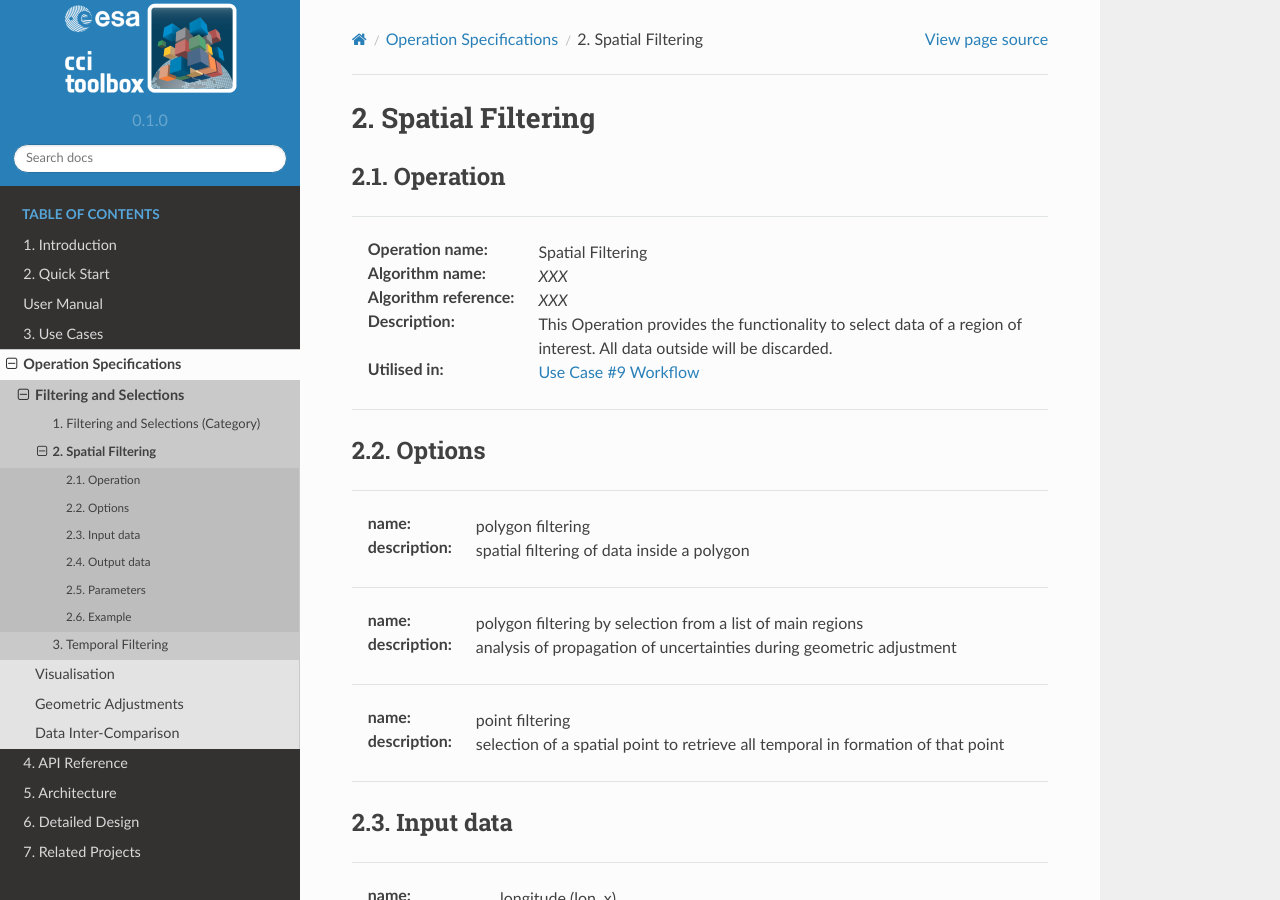
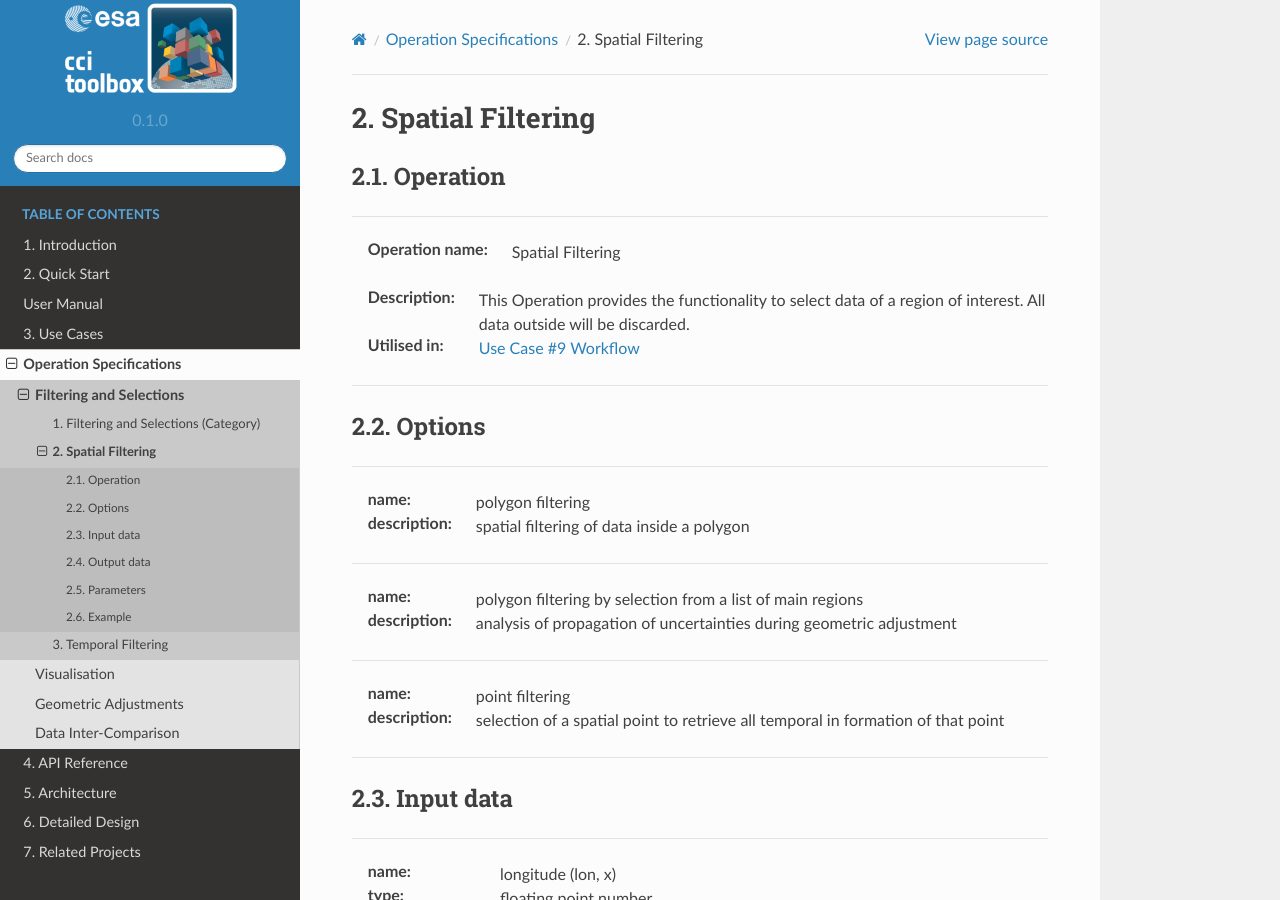
Before and after one commit to CCI-Tools/cate, a Sphinx documentation site: the page built from doc/source/op_specs/filtering_selections/op_spec_spatial-filtering.rst, in a window 1280 px wide and 900 px high. Built offline with Sphinx 7.4.7 and the Read the Docs theme 2.0.0, drawn with Linux system fonts in a browser that asks for light colours.

Commit message:
Update op_spec_spatial-filtering.rst

```diff
--- a/doc/source/op_specs/filtering_selections/op_spec_spatial-filtering.rst
+++ b/doc/source/op_specs/filtering_selections/op_spec_spatial-filtering.rst
@@ -9,8 +9,8 @@ Operation
 --------------------------
 
 :Operation name: Spatial Filtering
-:Algorithm name: *XXX*
-:Algorithm reference: *XXX*
+.. :Algorithm name: *XXX*
+.. :Algorithm reference: *XXX*
 :Description: This Operation provides the functionality to select data of a region of interest. All data outside will be discarded.
 :Utilised in: :doc:`../uc_workflows/uc09_workflow`
 
```
